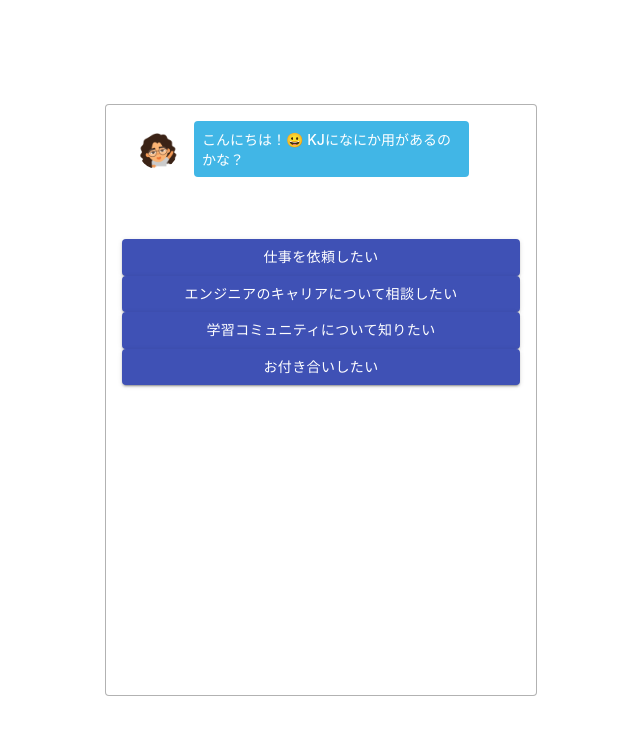
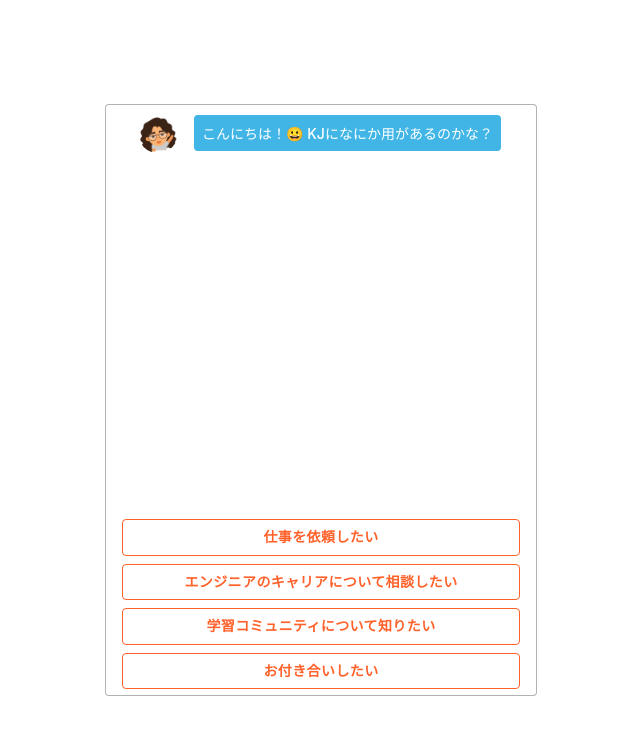
Before and after one commit to akine/react-chatbot, a React (Create React App) app: page / in a window 1280 px wide. Shown: the top 734 px of the page, without its empty margins (319-959 px from the left). Built offline with nearby package versions, Linux system fonts and the light colour scheme.

Commit message:
material-ui

```diff
--- a/src/components/Answer.jsx
+++ b/src/components/Answer.jsx
@@ -1,19 +1,29 @@
 import React from 'react'
-import { makeStyles } from '@material-ui/core/styles';
+import { makeStyles, createStyles } from '@material-ui/core/styles';
 import Button from '@material-ui/core/Button';
 
-const useStyles = makeStyles((theme) => ({
-  root: {
-
-  },
-}));
-
+const useStyles = makeStyles(() => (
+  createStyles({
+    "button": {
+      borderColor: '#ff612b',
+      color: '#ff612b',
+      fontWeight: 600,
+      marginBottom: '8px',
+      "&:hover": {
+        backgroundColor: '#ff612b',
+        color: '#fff'
+      }
+    }
+  })
+));
 
 const Answer = (props) => {
-  // const classes = useStyles();
+  const classes = useStyles();
 
   return (
-    <Button variant="contained" color="primary" onClick={() => props.select(props.content, props.nextId)}>
+    <Button
+      className={classes.button}
+      variant="outlined" onClick={() => props.select(props.content, props.nextId)}>
       {props.content}
     </Button>
   )
--- a/src/components/Chats.jsx
+++ b/src/components/Chats.jsx
@@ -1,22 +1,24 @@
 import React from 'react'
-import { makeStyles } from '@material-ui/core/styles';
+import { makeStyles, createStyles } from '@material-ui/core/styles';
 import List from '@material-ui/core/List';
 import { Chat } from './index'
 
-const useStyles = makeStyles((theme) => ({
-  root: {
-    width: '100%',
-    maxWidth: '36ch',
-    backgroundColor: theme.palette.background.paper,
-  },
-}));
+const useStyles = makeStyles(() => (
+  createStyles( {
+    "chats": {
+      height: 400,
+      padding: '0',
+      overflow: 'auto'
+    }
+  })
+));
 
 
 const Chats = (props) => {
   const classes = useStyles();
 
   return (
-    <List className={classes.root}>
+    <List className={classes.chats}>
       {props.chats.map((chat, index) => {
         return <Chat text={chat.text} type={chat.type} key={index.toString()} />
       })
```
